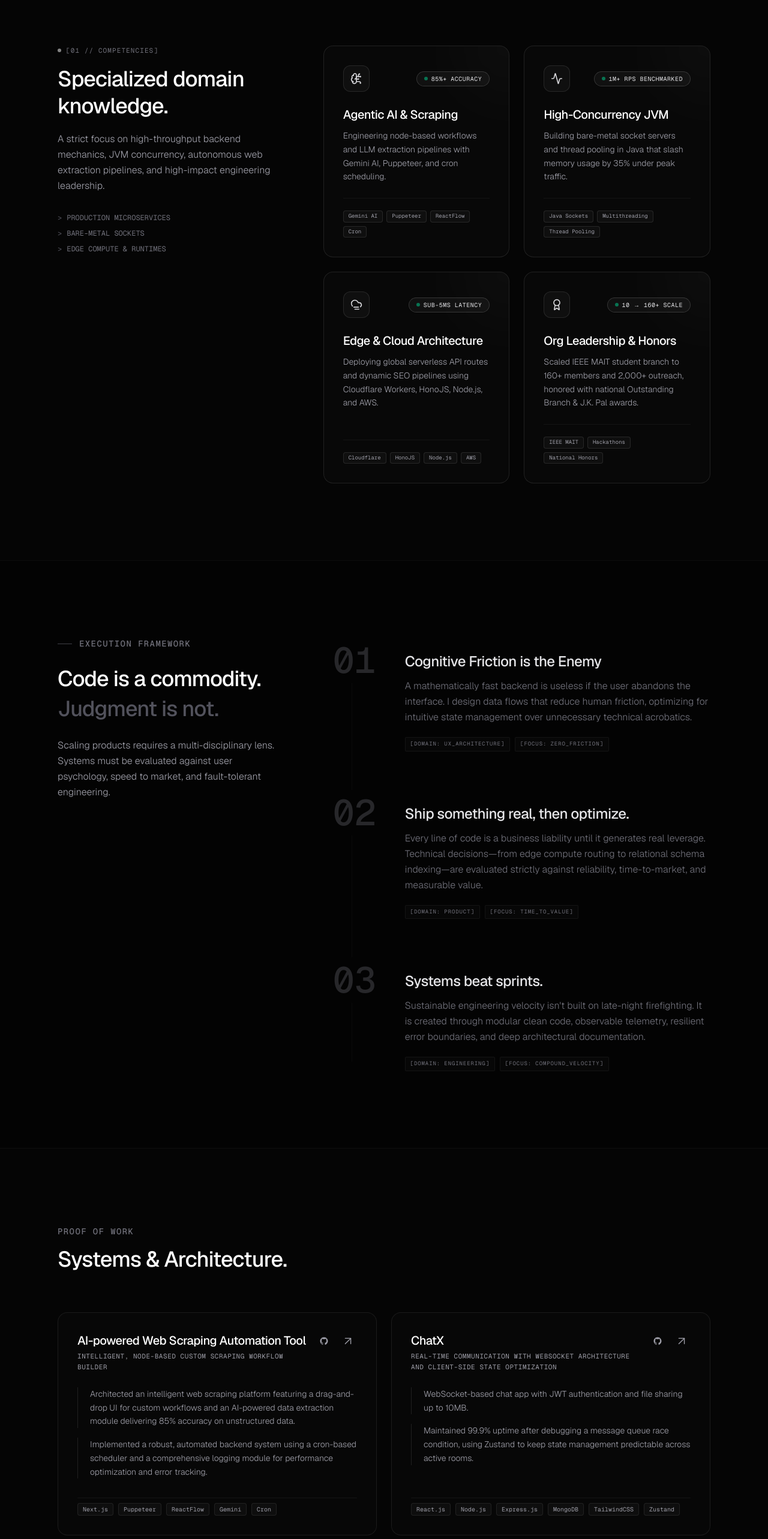
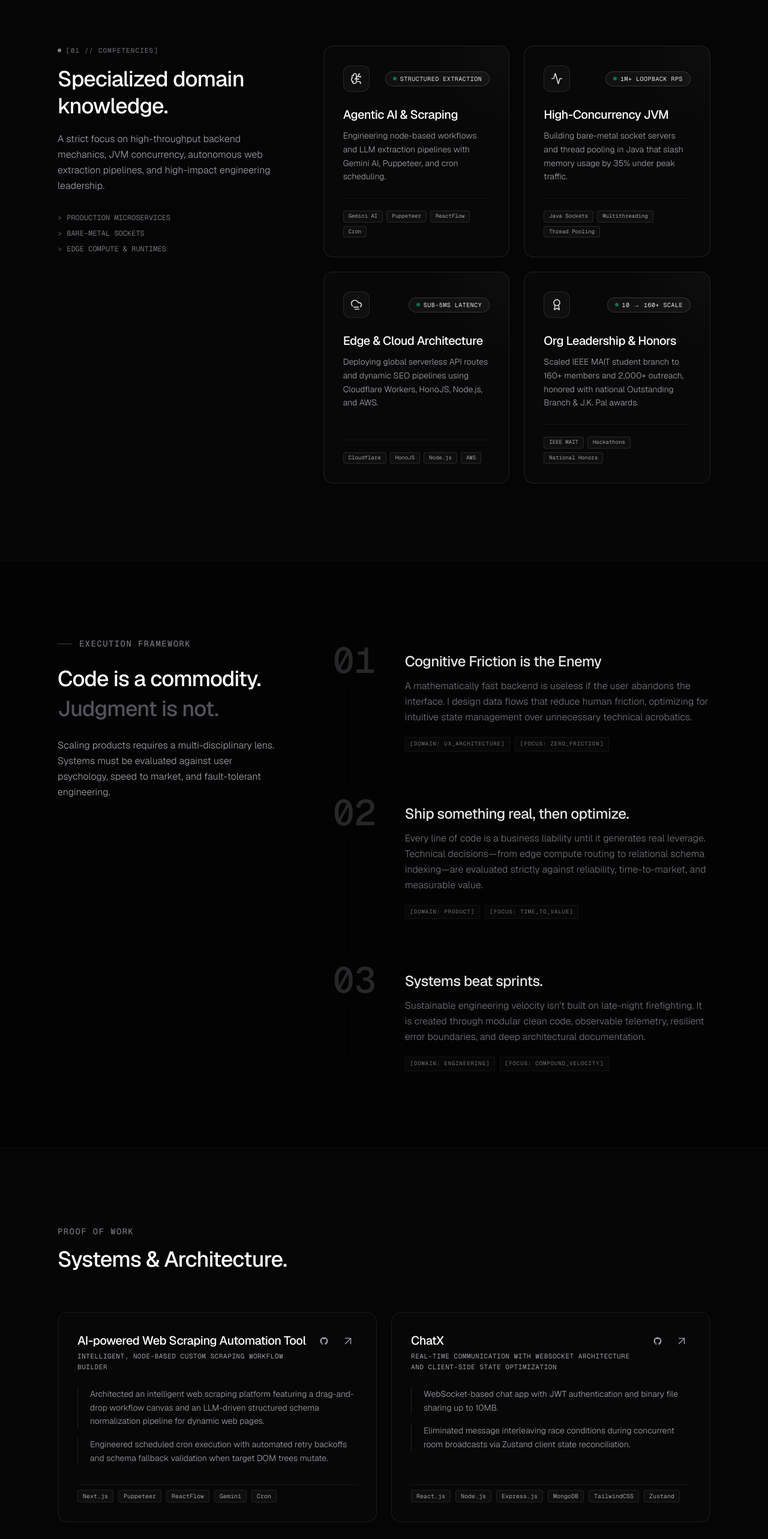
Before and after one commit to rishab2211/Portfolio, a Next.js app: page /founder in a window 1280 px wide. Shown: the part 900-3466 px from the top of the page at 60% size. Built offline with nearby package versions, Linux system fonts and the light colour scheme; no server answers.

Commit message:
refactor: refine project descriptions, technical metrics, and captions across portfolio pages

```diff
--- a/src/app/founder/page.tsx
+++ b/src/app/founder/page.tsx
@@ -168,7 +168,7 @@ export default function FounderPage() {
             <BentoCard
               icon={<BrainCircuit className="h-5 w-5" />}
               title="Agentic AI & Scraping"
-              metric="85%+ Accuracy"
+              metric="Structured Extraction"
               description="Engineering node-based workflows and LLM extraction pipelines with Gemini AI, Puppeteer, and cron scheduling."
               tags={["Gemini AI", "Puppeteer", "ReactFlow", "Cron"]}
             />
@@ -176,7 +176,7 @@ export default function FounderPage() {
             <BentoCard
               icon={<Activity className="h-5 w-5" />}
               title="High-Concurrency JVM"
-              metric="1M+ RPS Benchmarked"
+              metric="1M+ Loopback RPS"
               description="Building bare-metal socket servers and thread pooling in Java that slash memory usage by 35% under peak traffic."
               tags={["Java Sockets", "Multithreading", "Thread Pooling"]}
             />
--- a/src/app/page.tsx
+++ b/src/app/page.tsx
@@ -314,7 +314,7 @@ export default function GatewayPage() {
                 {/* Tech Pills */}
                 <div className="mt-4 flex flex-wrap gap-1.5 font-mono text-[9px]">
                   <span className="px-2 py-0.5 rounded bg-white/[0.02] border border-white/5 text-zinc-400 group-hover:text-zinc-200 group-hover:border-white/20 transition-colors">
-                    1M+ RPS Benchmarked
+                    1M+ Loopback RPS
                   </span>
                   <span className="px-2 py-0.5 rounded bg-white/[0.02] border border-white/5 text-zinc-400 group-hover:text-zinc-200 group-hover:border-white/20 transition-colors">
                     Bare-Metal Java Sockets
--- a/src/app/stalker/Accordian.tsx
+++ b/src/app/stalker/Accordian.tsx
@@ -24,7 +24,7 @@ const blogs: Blog[] = [
   {
     title: "Building High-Throughput Socket Servers from Scratch in Java",
     summary:
-      "Benchmarking 1M+ RPS with custom thread pools, non-blocking I/O, and slashing memory overhead compared to naive multi-threading.",
+      "Benchmarking 1M+ loopback RPS with custom worker thread pools, non-blocking I/O, and slashing memory overhead compared to unbounded multi-threading.",
     link: "https://rishab2211.substack.com",
     date: "May 2026",
     tags: ["Java", "Concurrency", "Systems"],
--- a/src/app/stalker/page.tsx
+++ b/src/app/stalker/page.tsx
@@ -376,7 +376,7 @@ export default function StalkerPage() {
         break;
       case "projects":
         response =
-          "1. AI Web Scraping Automation Tool (Next.js, Puppeteer, Gemini)\n2. ChatX Real-Time Chat (React, Node, MongoDB, Zustand)\n3. Multithreaded TCP Server (Java Sockets, 1M+ RPS)\n4. Social App Backend (Java, Spring Boot, PostgreSQL, JWT)";
+          "1. AI Web Scraping Automation Tool (Next.js, Puppeteer, Gemini)\n2. ChatX Real-Time Chat (React, Node, MongoDB, Zustand)\n3. Multithreaded TCP Server (Java Sockets, 1M+ Loopback RPS)\n4. Social App Backend (Java, Spring Boot, PostgreSQL, JWT)";
         break;
       case "awards":
         response =
@@ -727,19 +727,19 @@ export default function StalkerPage() {
               index={0}
               icon={<BrainCircuit className="text-green-400 h-5 w-5" />}
               title="AI & Scraping Automation"
-              tech="Next.js, Puppeteer, ReactFlow, Gemini AI, Cron jobs (85%+ extraction accuracy)"
+              tech="Next.js, Puppeteer, ReactFlow, Gemini AI, Cron jobs (resilient schema parsing)"
             />
             <SkillCard
               index={1}
               icon={<Zap className="text-green-400 h-5 w-5" />}
               title="Real-Time Systems"
-              tech="Node.js, Express.js, WebSockets, Socket.IO, JWT, Zustand, 99.9% uptime"
+              tech="Node.js, Express.js, WebSockets, Socket.IO, JWT, Zustand (state reconciliation)"
             />
             <SkillCard
               index={2}
               icon={<Database className="text-green-400 h-5 w-5" />}
               title="Backend & REST APIs"
-              tech="Java, Spring Boot, PostgreSQL, Spring Security, JWT, 15+ secured endpoints"
+              tech="Java, Spring Boot, PostgreSQL, Spring Security, JWT (stateless auth filter chain)"
             />
             <SkillCard
               index={3}
@@ -757,7 +757,7 @@ export default function StalkerPage() {
               index={5}
               icon={<Network className="text-green-400 h-5 w-5" />}
               title="High Concurrency"
-              tech="Java Socket Programming, Multi-Threading, Thread Pooling (1M+ RPS benchmark)"
+              tech="Java Socket Programming, Multi-Threading, Thread Pooling (1M+ loopback RPS)"
             />
             <SkillCard
               index={6}
--- a/src/data/projects.ts
+++ b/src/data/projects.ts
@@ -29,15 +29,15 @@ export const projectsData: Project[] = [
     founder: {
       tagline: "Intelligent, node-based custom scraping workflow builder",
       description: [
-        "Architected an intelligent web scraping platform featuring a drag-and-drop UI for custom workflows and an AI-powered data extraction module delivering 85% accuracy on unstructured data.",
-        "Implemented a robust, automated backend system using a cron-based scheduler and a comprehensive logging module for performance optimization and error tracking.",
+        "Architected an intelligent web scraping platform featuring a drag-and-drop workflow canvas and an LLM-driven structured schema normalization pipeline for dynamic web pages.",
+        "Engineered scheduled cron execution with automated retry backoffs and schema fallback validation when target DOM trees mutate.",
       ],
     },
     stalker: {
-      tagline: "Because writing RegEx makes me cry.",
+      tagline: "Replacing brittle RegEx with schema-aware LLM parsing.",
       description: [
-        "A drag-and-drop canvas where you just point at things and tell the AI to figure out the HTML mess.",
-        "Puppeteer does the heavy lifting, Gemini does the reading. I just sit back and watch the database fill up.",
+        "A drag-and-drop canvas where you wire nodes together and let the AI normalize the HTML chaos.",
+        "Puppeteer does the heavy lifting, Gemini extracts structured JSON. Scheduled crons keep the database fed.",
       ],
     },
   },
@@ -52,15 +52,15 @@ export const projectsData: Project[] = [
     founder: {
       tagline: "Real-time communication with WebSocket architecture and client-side state optimization",
       description: [
-        "WebSocket-based chat app with JWT authentication and file sharing up to 10MB.",
-        "Maintained 99.9% uptime after debugging a message queue race condition, using Zustand to keep state management predictable across active rooms.",
+        "WebSocket-based chat app with JWT authentication and binary file sharing up to 10MB.",
+        "Eliminated message interleaving race conditions during concurrent room broadcasts via Zustand client state reconciliation.",
       ],
     },
     stalker: {
-      tagline: "WebSockets go brrr. 🚀",
+      tagline: "Real-time state sync and binary streaming.",
       description: [
         "Built this because I was tired of standard chat apps compressing my files into oblivion.",
-        "State management was a nightmare until I found Zustand. Uptime is 99.9% (as long as I don't trip over the server cable).",
+        "Fixed room broadcast race conditions and state sync headaches with Zustand. Rock-solid persistence (as long as I don't trip over the server cable).",
       ],
     },
   },
@@ -75,15 +75,15 @@ export const projectsData: Project[] = [
     founder: {
       tagline: "High-performance bare-metal network server implementation",
       description: [
-        "Built a high-performance, multi-threaded web server and benchmarked it at 1M+ RPS.",
-        "Created efficient thread pooling system that reduced memory usage by 35% compared to the naive implementation.",
+        "Built a high-performance, multi-threaded web server and benchmarked it at 1M+ RPS over loopback with wrk.",
+        "Created efficient thread pooling system that reduced memory usage by 35% compared to unbounded thread-per-connection baselines.",
       ],
     },
     stalker: {
       tagline: "Bare metal, zero frameworks, maximum throughput.",
       description: [
-        "Decided to reinvent the wheel and build a web server in raw Java just to see how it works under the hood.",
-        "Handled 1 Million RPS and turned my laptop into a space heater in the process. Worth it.",
+        "Decided to reinvent the wheel and build an HTTP/1.1 server in raw Java sockets to study connection scheduling.",
+        "Pushed past 1M synthetic requests/sec on loopback benchmarks and turned my laptop into a space heater. Worth it.",
       ],
     },
   },
@@ -98,7 +98,7 @@ export const projectsData: Project[] = [
       tagline: "Relational social backend with Spring Boot and PostgreSQL",
       description: [
         "Designed the database schema and business logic for posts, follows, likes, and profiles using Spring Boot and PostgreSQL.",
-        "Secured 15+ REST endpoints with Spring Security and stateless JWT authentication.",
+        "Secured backend REST endpoints with Spring Security filter chains and stateless JWT authentication.",
       ],
     },
     stalker: {
@@ -115,7 +115,6 @@ export const projectsData: Project[] = [
     tech_stack: ["React", "HonoJS", "Cloudflare Workers", "Prisma"],
     links: {
       github: "https://github.com/rishab2211/Blogging-web-app",
-      demo: "https://rishab2211.substack.com",
     },
     founder: {
       tagline: "Serverless publishing platform deployed on Cloudflare Workers",
--- a/src/lib/cloudinary.ts
+++ b/src/lib/cloudinary.ts
@@ -20,7 +20,7 @@ export const FALLBACK_MEMORIES: MemoryPhoto[] = [
     id: "ieee-elevion",
     folder: "IEEE",
     src: "https://images.unsplash.com/photo-1540575467063-178a50c2df87?auto=format&fit=crop&w=800&q=80",
-    caption: "Elevion'25 • 500+ Attendees",
+    caption: "Tech Keynote & Symposium",
     rotation: -6,
     x: -120,
     y: 20,
@@ -29,7 +29,7 @@ export const FALLBACK_MEMORIES: MemoryPhoto[] = [
     id: "ieee-core",
     folder: "IEEE",
     src: "https://images.unsplash.com/photo-1522071820081-009f0129c71c?auto=format&fit=crop&w=800&q=80",
-    caption: "Exec Board & Core Leads",
+    caption: "Builder Community & Collaboration",
     rotation: 5,
     x: 140,
     y: 30,
@@ -38,7 +38,7 @@ export const FALLBACK_MEMORIES: MemoryPhoto[] = [
     id: "hackathon-agentic",
     folder: "Hackathons",
     src: "https://images.unsplash.com/photo-1531482615713-2afd69097998?auto=format&fit=crop&w=800&q=80",
-    caption: "Agentic AI Hackathon",
+    caption: "Hackathon Building Sprint",
     rotation: -3,
     x: -50,
     y: -20,
@@ -56,7 +56,7 @@ export const FALLBACK_MEMORIES: MemoryPhoto[] = [
     id: "trip-dssywlc",
     folder: "Trips",
     src: "https://images.unsplash.com/photo-1511578314322-379afb476865?auto=format&fit=crop&w=800&q=80",
-    caption: "IEEE Congress / DSSYWLC",
+    caption: "Developer Summit",
     rotation: -8,
     x: -100,
     y: -30,
@@ -65,7 +65,7 @@ export const FALLBACK_MEMORIES: MemoryPhoto[] = [
     id: "trip-outbound",
     folder: "Trips",
     src: "https://images.unsplash.com/photo-1523240795612-9a054b0db644?auto=format&fit=crop&w=800&q=80",
-    caption: "Executive Retreat",
+    caption: "Team Outbound & Offsite",
     rotation: 4,
     x: 80,
     y: 60,
```
